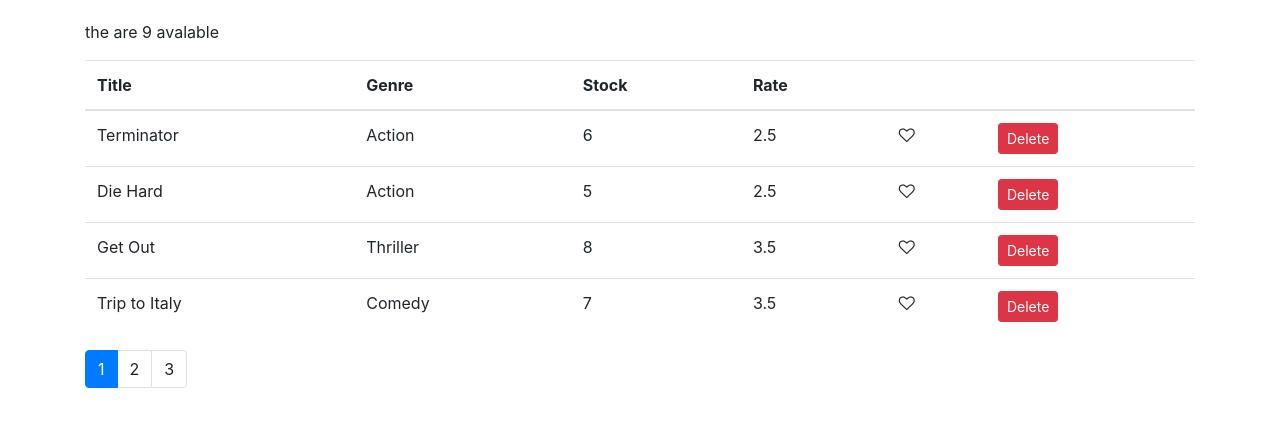
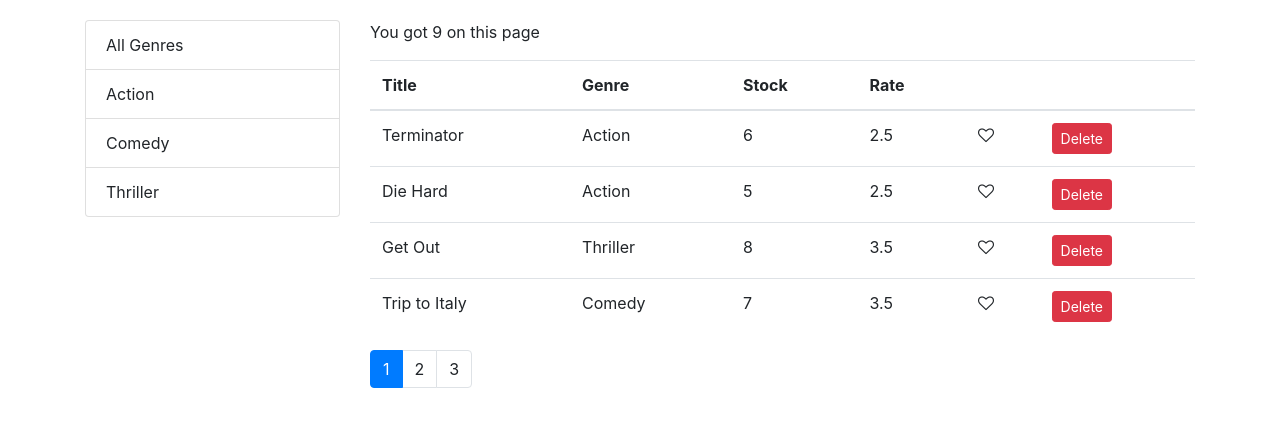
Before and after one commit to ben7ny/vidly, a React (Create React App) app: page /movies in a window 1280 px wide. Shown: the top 426 px of the page. Built offline with nearby package versions, Linux system fonts and the light colour scheme.

Commit message:
added list group, some issue with key

```diff
--- /dev/null
+++ b/src/components/common/listGroup.jsx
@@ -0,0 +1,35 @@
+import React from "react";
+const ListGroup = props => {
+  const {
+    items,
+    textProperty,
+    valueProperty,
+    onItemSelect,
+    selectedItem
+  } = props; //use dynamic property instead of {item.name} and key={item._id} incase if some object lack them
+
+  return (
+    <ul className="list-group">
+      {items.map((item, index) => (
+        <li
+          onClick={() => onItemSelect(item)}
+          className={
+            selectedItem === item ? "list-group-item active" : "list-group-item"
+          }
+          key={item[valueProperty] || index} // had to use otherwise does not bypass All Genres without key: _id
+        >
+          {item[textProperty]}
+        </li>
+      ))}
+    </ul>
+  );
+};
+
+// instead of puting them in parent componenet and over crowd it, stor them here and if other object lack this atributes you can modify them
+// these two exist in the current object
+ListGroup.defaultProps = {
+  textProperty: "name",
+  valueProperty: "_id"
+};
+
+export default ListGroup;
--- a/src/components/common/pagination.jsx
+++ b/src/components/common/pagination.jsx
@@ -6,7 +6,7 @@
   // [1 ... pageCount].map() maping each page number to a <li></li>
   const { itemsCount, pageSize, onPageChange, currentPage } = props;
   console.log(currentPage);
-  const pageCount = itemsCount / pageSize;
+  const pageCount = Math.ceil(itemsCount / pageSize);
   if (pageCount === 1) return null; // don't render single page
   const pages = _.range(1, pageCount + 1); // the range method don't go to the last one, so add + 1
 
--- a/src/components/movies.jsx
+++ b/src/components/movies.jsx
@@ -1,19 +1,34 @@
 import React, { Component } from "react";
 import Like from "./common/like";
+import ListGroup from "./common/listGroup";
 import Pagination from "./common/pagination";
 import { getMovies } from "../services/fakeMovieService";
+import { getGenres } from "../services/fakeGenreService";
 import { paginate } from "../utils/paginate";
 
 class Movies extends Component {
   state = {
-    movies: getMovies(),
+    movies: [], // has to be set to an empty array until it get filled after get the data from componentDidMount
+    genres: [],
+    selectedGenre: "",
     pageSize: 4,
     currentPage: 1
   };
 
+  // the methods order is alphabetical
+
+  componentDidMount() {
+    const genres = [{ name: "All Genres" }, ...getGenres()];
+    this.setState({ movies: getMovies(), genres });
+  }
+
   handleDelete = movie => {
     const movies = this.state.movies.filter(m => m._id !== movie._id);
     this.setState({ movies: movies });
+  };
+
+  handleItemSelect = genre => {
+    this.setState({ selectedGenre: genre, currentPage: 1 });
   };
 
   handleLike = movie => {
@@ -31,12 +46,25 @@
 
   render() {
     const { length: count } = this.state.movies;
-    const { pageSize, currentPage, movies } = this.state;
-    const moviesOnPage = paginate(movies, currentPage, pageSize); //need a new array, so we use the paginate func
+    const { pageSize, currentPage, movies, selectedGenre } = this.state;
+    // apply the genre filter before the pagination
+    const filtered =
+      selectedGenre && selectedGenre._id
+        ? movies.filter(m => m.genre._id === selectedGenre._id)
+        : movies;
+    const moviesOnPage = paginate(filtered, currentPage, pageSize); //need a new array, so use the paginate func
     if (count === 0) return <p>There is no movie</p>;
     return (
-      <>
-        <p>the are {count} avalable</p>
+      <div className="row">
+        <div className="col-3">
+          <ListGroup
+            items={this.state.genres}
+            selectedItem={selectedGenre} // use names that are related to what happening and meaningful
+            onItemSelect={this.handleItemSelect}
+          />
+        </div>
+        <div className="col">
+          <p>You got {filtered.length} on this page</p>
           <table className="table">
             <thead>
               <tr>
@@ -75,12 +103,13 @@
             </tbody>
           </table>
           <Pagination
-          itemsCount={count}
+            itemsCount={filtered.length}
             pageSize={pageSize}
             currentPage={currentPage}
             onPageChange={this.handlePageChange}
           />
-      </>
+        </div>
+      </div>
     );
   }
 }
```
Lines whose indentation alone changed are shown as unchanged.
